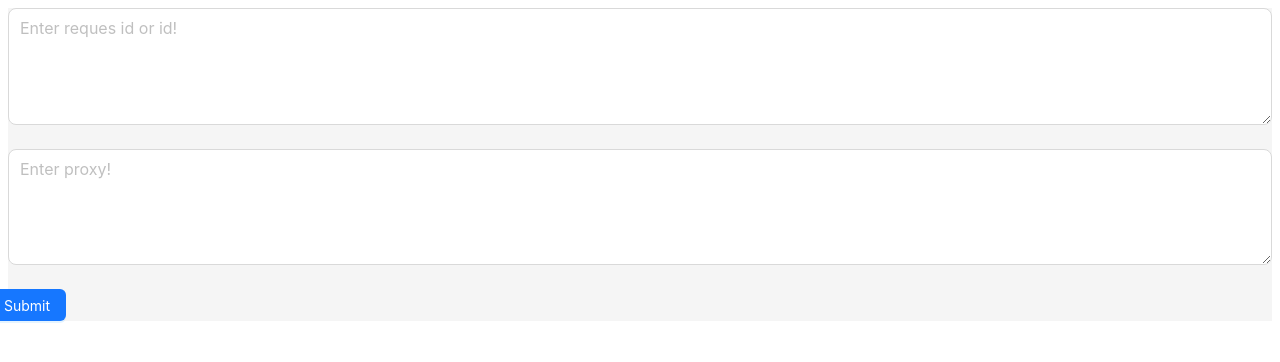
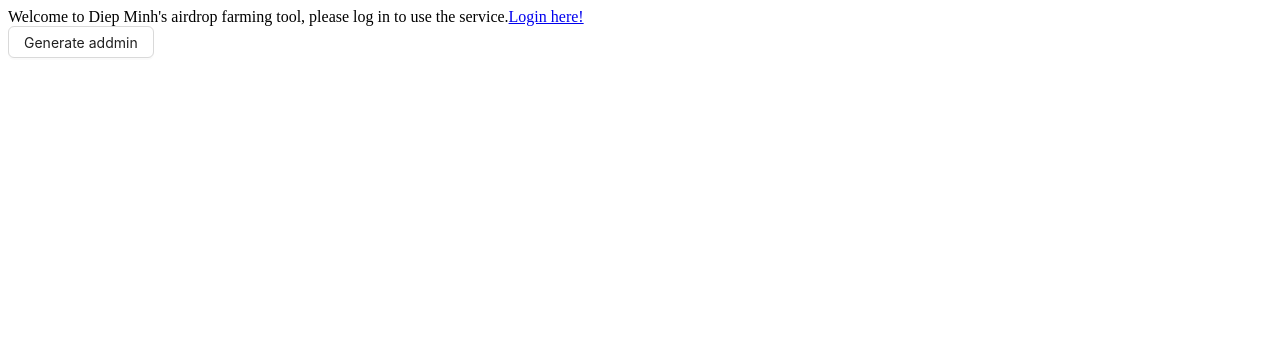
Before and after one commit to nvsang2000/web-bunjs-nextjs, a Next.js app: page / in a window 1280 px wide. Shown: the top 362 px of the page. Built offline with nearby package versions, Linux system fonts and the light colour scheme.

Commit message:
fix code

```diff
--- /dev/null
+++ b/src/actions/seed.ts
@@ -0,0 +1,24 @@
+"use server";
+import { PrismaClient } from "@prisma/client";
+import bcrypt from "bcrypt";
+
+const prisma = new PrismaClient();
+
+export async function InitAdmin() {
+    try {
+        const result = await prisma.user.create({
+            data: {
+              email: 'nvsang2670@gmail.com',
+              fullName: 'Nguyễn Văn Sang',
+              username: 'diepminh2670',
+              phone: '0386237067',
+              password: bcrypt.hashSync('Sang2607200209@', 10),
+              role: 'ADMIN',
+            },
+          });
+
+        return result
+    } catch (error) {
+        console.log(error)
+    }
+}
--- a/src/app/login/layout.tsx
+++ b/src/app/login/layout.tsx
@@ -3,11 +3,11 @@ import type { Metadata } from "next";
 import { AntdRegistry } from "@ant-design/nextjs-registry";
 
 export const metadata: Metadata = {
-  title: "Login tool",
+  title: "Login",
   description: "Share knowledge with the community",
 };
 
-export default async function RootLayout({
+export default function RootLayout({
   children,
 }: Readonly<{
   children: React.ReactNode;
--- a/src/app/page.tsx
+++ b/src/app/page.tsx
@@ -1,63 +1,27 @@
 "use client"
-import Image from "next/image";
-import { Layout } from 'antd';
+import React, { useEffect } from "react";
+import Link from "next/link";
+import { InitAdmin } from "../actions/seed";
+import { Button } from "antd";
 
-import {
-  Button,
-  Col,
-  Form,
-  Input,
-  Row,
-} from "antd";
-import React, { useEffect } from "react";
+export default async function Home() {
 
+  const generateInit = async () => {
+    await InitAdmin()
+  }
 
-const { Content } = Layout;
-const { TextArea } = Input;
-
-export default function Home() {
-  const [form] = Form.useForm();
-
-
-  const handleSubmit = (values: any) => {
-    console.log("values", values)
-
-    fetch('/api/tool')
-    .then((res) => res.json())
-    .then((data) => console.log("data"))
-    .catch((err) => console.log("data"));
-  }
   return (
-    <Layout>
-      <Content>
-        <div className="mt-[20px] p-[20px]">
-        <Form
-          layout={"vertical"}
-          colon={false}
-          form={form}
-          initialValues={{}}
-          onFinish={handleSubmit}
-        >
-          <Row gutter={20}>
-            <Col xs={24} lg={24}>
-              <Form.Item name="reuqestId" rules={[{ required: true, message: "Please enter id!" }]}>
-                <TextArea size="large" rows={4} placeholder="Enter reques id or id!" />
-              </Form.Item>
-
-              <Form.Item name="proxy" rules={[{ required: true, message: "Please enter proxy!" }]}>
-                <TextArea size="large" rows={4} placeholder="Enter proxy!" />
-              </Form.Item>
-
-            </Col>
-          </Row>
-          <Row gutter={40} className={"pb-[40px] pl-[20px]"}>
-            <Button type={"primary"} htmlType={"submit"}>
-              Submit
-            </Button>
-          </Row>
-        </Form>
-        </div>
-      </Content>
-    </Layout>
+    <div className="p-[40px]">
+      <div>
+        Welcome to Diep Minh's airdrop farming tool, please log in to use the
+        service.
+        <span>
+          <Link href={"/login"} className="text-[var(--green)]">
+            Login here!
+          </Link>
+        </span>
+      </div>
+      <div className="mt-[20px]"><Button onClick={generateInit}>Generate addmin</Button></div>
+    </div>
   );
 }
```
Also changed, not shown: prisma/seed.ts (deleted, +0 -36 lines), src/app/(auth)/dashboard/page.tsx (+63 -2 lines).
